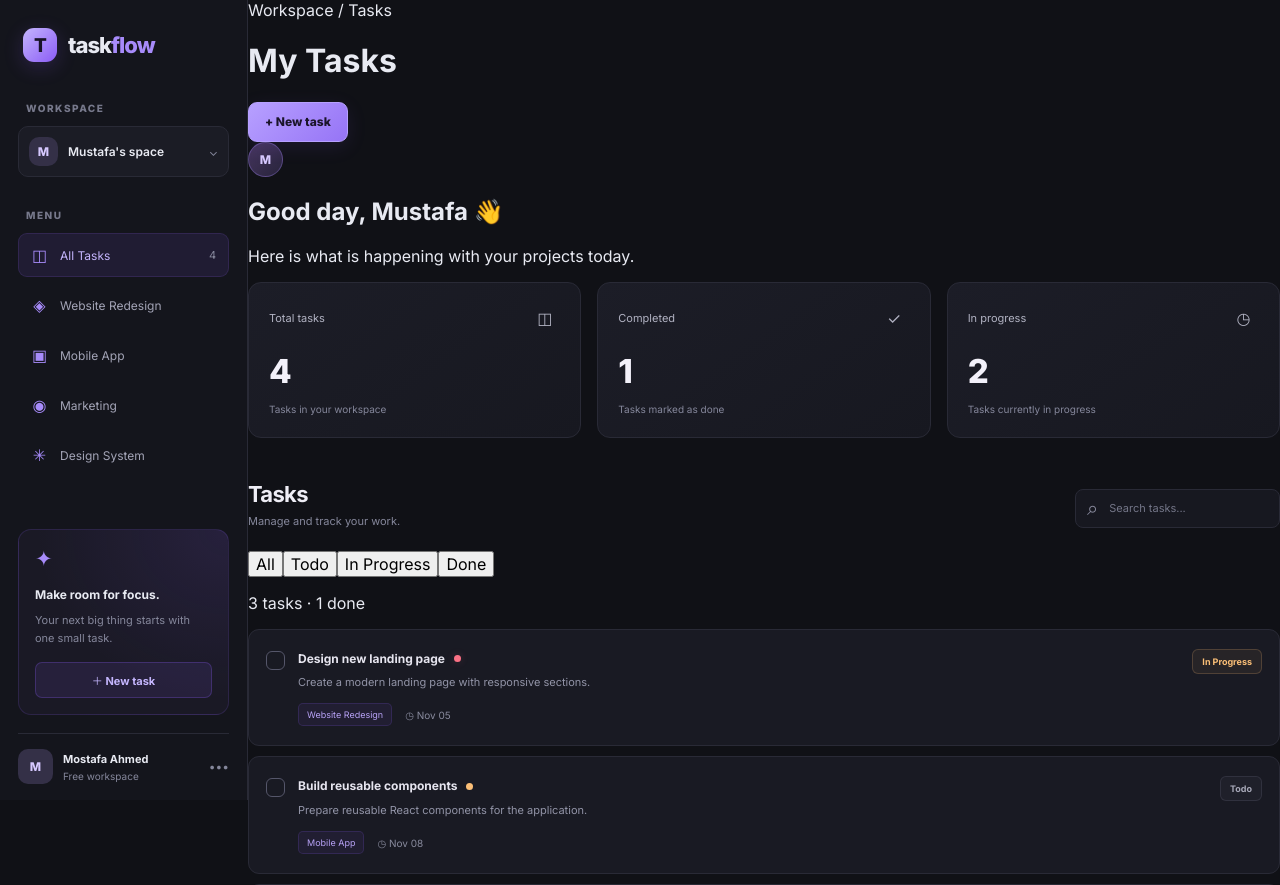
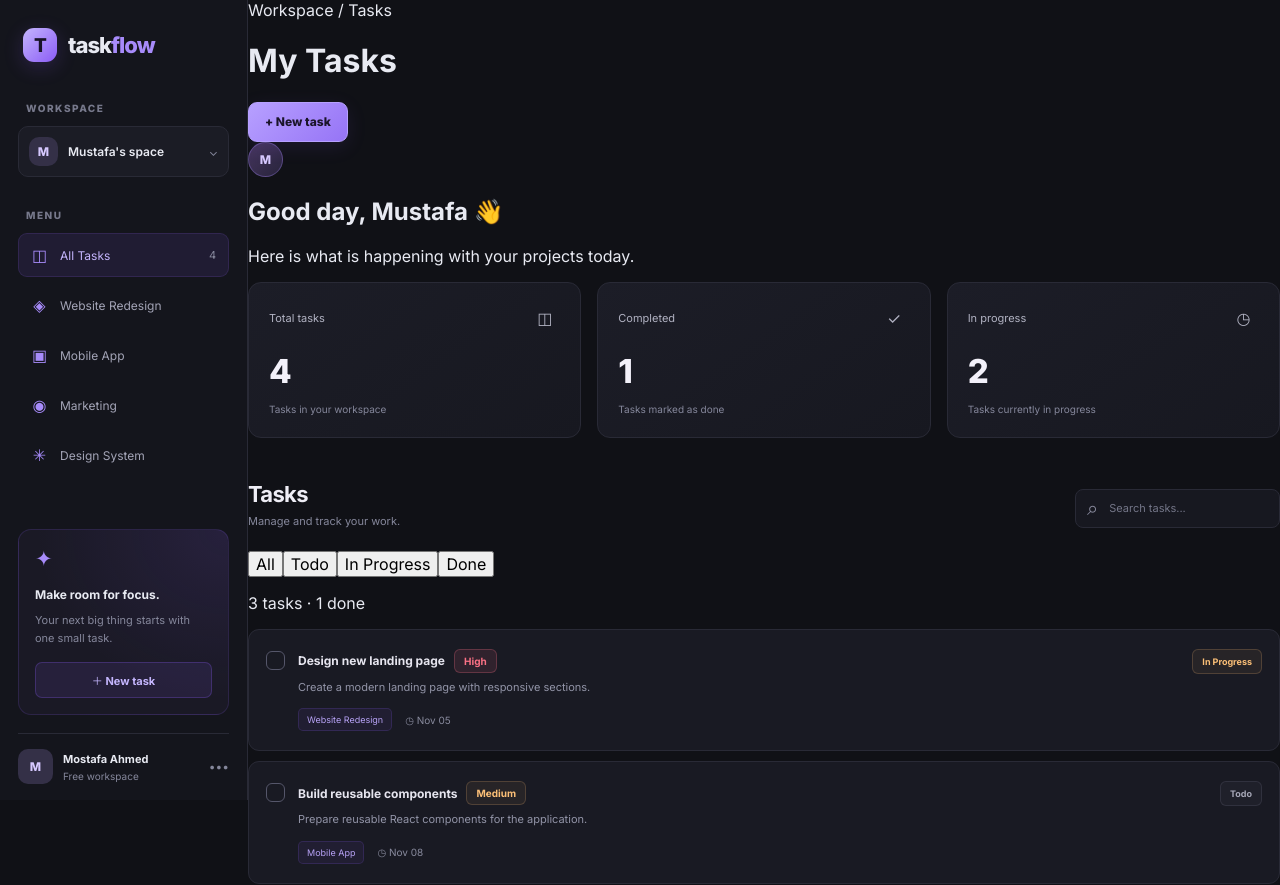
Before and after one commit to Moustafa-Elbaloty/javascript-everywhere, a React (Vite) app in the folder react-revision/taskflow/: page / in a window 1280 px wide. Shown: the top 885 px of the page. Built offline with nearby package versions, Linux system fonts and the light colour scheme.

Commit message:
feat: add priority badge

```diff
--- a/react-revision/taskflow/src/App.css
+++ b/react-revision/taskflow/src/App.css
@@ -1148,3 +1148,33 @@ a {
     animation-iteration-count: 1 !important;
   }
 }
+
+/* Priority Badge */
+.badge {
+  display: inline-flex;
+  align-items: center;
+  padding: 5px 9px;
+  border: 1px solid transparent;
+  border-radius: 6px;
+  font-size: 10px;
+  font-weight: 700;
+  text-transform: capitalize;
+}
+
+.badge-neutral {
+  border-color: #77798b33;
+  background: #77798b12;
+  color: #a7a8b8;
+}
+
+.badge-warning {
+  border-color: #fbbf7730;
+  background: #fbbf7710;
+  color: var(--orange);
+}
+
+.badge-danger {
+  border-color: #fb718540;
+  background: #fb71851a;
+  color: #fb7185;
+}
--- a/react-revision/taskflow/src/App.tsx
+++ b/react-revision/taskflow/src/App.tsx
@@ -2,6 +2,7 @@ import { useState } from 'react'
 import './App.css'
 import Footer from './components/Footer'
 import TaskStats from './components/TaskStats'
+import Badge from './components/Badge'
 
 export type Priority = 'low' | 'medium' | 'high'
 
@@ -328,12 +329,17 @@ function App() {
                       {task.title}
                     </h3>
 
-                    {task.priority && (
-                      <span
-                        className={`priority-dot priority-${task.priority}`}
-                        title={`${task.priority} priority`}
-                      />
-                    )}
+                    <Badge
+                      tone={
+                        task.priority === 'high'
+                          ? 'danger'
+                          : task.priority === 'medium'
+                            ? 'warning'
+                            : 'neutral'
+                      }
+                    >
+                      {task.priority ?? 'medium'}
+                    </Badge>
                   </div>
 
                   <p>{task.description}</p>
--- /dev/null
+++ b/react-revision/taskflow/src/components/Badge.tsx
@@ -0,0 +1,14 @@
+import type { ReactNode } from 'react'
+
+type BadgeTone = 'neutral' | 'warning' | 'danger'
+
+interface BadgeProps {
+  children: ReactNode
+  tone?: BadgeTone
+}
+
+function Badge({ children, tone = 'neutral' }: BadgeProps) {
+  return <span className={`badge badge-${tone}`}>{children}</span>
+}
+
+export default Badge
```
